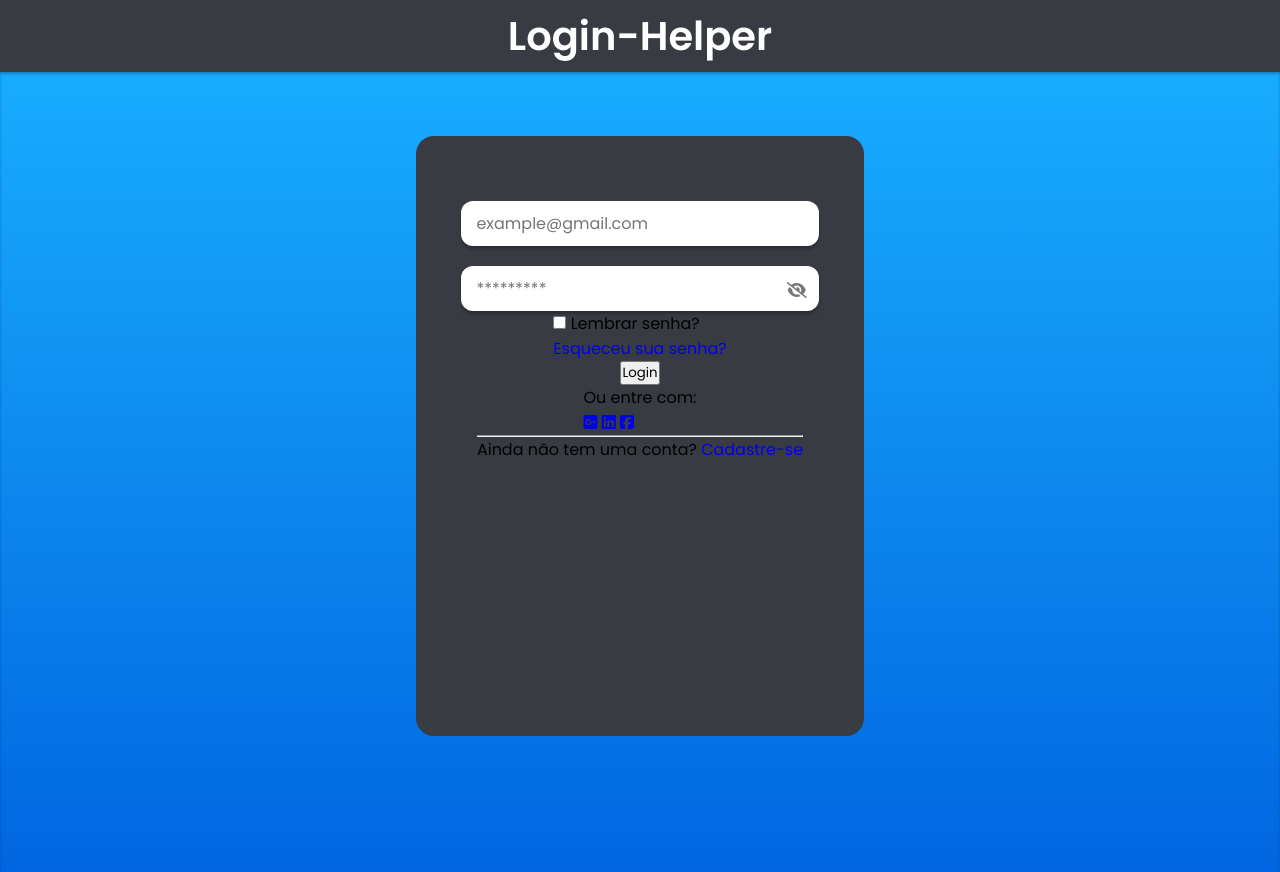
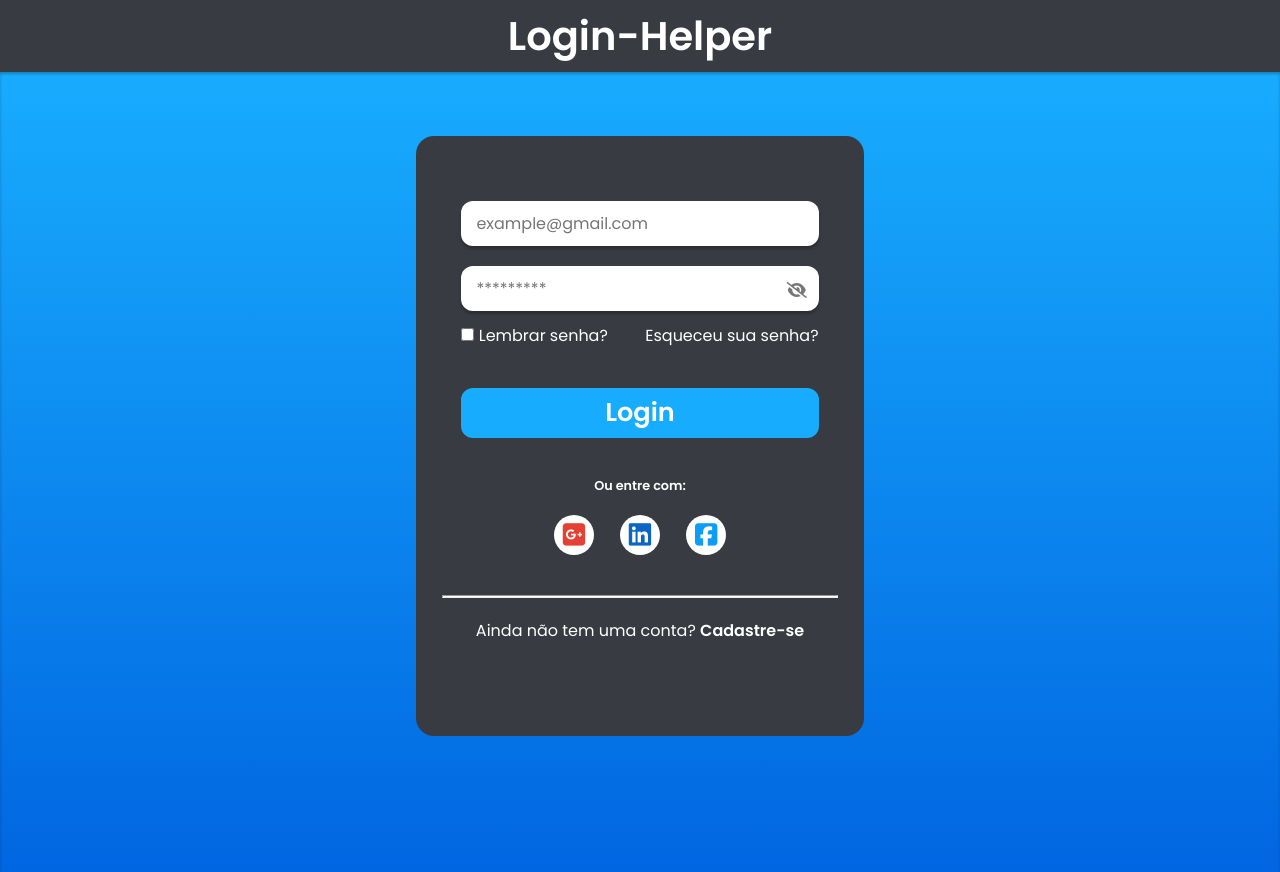
Before and after one commit to LucasLaminM/Login-Helper, a plain HTML site: page index.html in a window 1280 px wide. Drawn offline with Linux system fonts and the light colour scheme.

Commit message:
Ajustes finais

```diff
--- a/css/style.css
+++ b/css/style.css
@@ -4,6 +4,7 @@
     box-sizing: border-box;
     font-family: 'Poppins', sans-serif;
     text-decoration: none;
+    color: #fff;
 }
 
 header {
@@ -85,3 +86,129 @@ main form .password-container i {
 main form .password-container #eye {
     display: none;
 }
+
+main form .password-infos {
+    width: 90%;
+    margin-top: 3%;
+    display: flex;
+    align-items: center;
+    justify-content: space-between;
+}
+
+main form .password-infos a {
+    transition: 0.2s ease-in-out;
+}
+
+main form .password-infos a:hover {
+    color: #18acfe;
+}
+
+main form button {
+    background-color: #18acfe;
+    width: 90%;
+    height: 50px;
+    border: 0;
+    outline: 0;
+    border-radius: 12px;
+    margin-top: 10%;
+    font-size: 1.6em;
+    font-weight: 600;
+    cursor: pointer;
+    transition: 0.3s ease-in-out;
+}
+
+main form button:hover {
+    background: #fff;
+    color: #18acfe;
+}
+
+main form .links-container {
+    width: 100%;
+    display: flex;
+    flex-direction: column;
+    align-items: center;
+    margin-top: 10%
+}
+
+main form .links-container span {
+    font-size: 0.8em;
+    font-weight: 600;
+}
+
+main form .links-container aside {
+    margin-top: 5%;
+    width: 50%;
+    display: flex;
+    align-items: center;
+    justify-content: space-around;
+}
+
+main form .links-container aside i {
+    font-size: 1.6em;
+    background-color: #fff;
+    padding: 8px;
+    height: 40px;
+    width: 40px;
+    border-radius: 20px;
+    transition: 0.3s ease-in-out;
+    color: #fff;
+    display: flex;
+    align-items: center;
+    justify-content: center;
+}
+
+main form .links-container aside .google {
+    color: #e34133;
+}
+
+main form .links-container aside .google:hover {
+    background-color: #e34133;
+    color: #fff;
+}
+
+main form .links-container aside .linkedin {
+    color: #0a66c2;
+}
+
+main form .links-container aside .linkedin:hover {
+    background-color: #0a66c2;
+    color: #fff;
+}
+
+main form .links-container aside .facebook {
+    color: #0e9cf5;
+}
+
+main form .links-container aside .facebook:hover {
+    background-color: #0e9cf5;
+    color: #fff;
+}
+
+main form footer {
+    width: 100%;
+    margin-top: 10%;
+    display: flex;
+    flex-direction: column;
+    align-items: center;
+}
+
+main form footer hr {
+    width: 100%;
+    height: 3px;
+    background-color: #fff;
+}
+
+main form footer span {
+    font-weight: 400;
+    font-style: 0.9em;
+    margin-top: 5%;
+}
+
+main form footer a {
+    font-weight: 600;
+    transition: 0.2s ease-in-out;
+}
+
+main form footer a:hover {
+    color: #18acfe;
+}
--- a/index.html
+++ b/index.html
@@ -23,8 +23,8 @@
 
                     <div class="password-container">
                         <input type="password" id="field-password" class="field-password" placeholder="*********">
-                        <i class="fas fa-eye" id="eye"></i>
-                        <i class="fas fa-eye-slash" id="eye-slash"></i>
+                        <i class="fas fa-eye" id="eye" onclick="showPassword();"></i>
+                        <i class="fas fa-eye-slash" id="eye-slash" onclick="showPassword();"></i>
                     </div>
                </section>
 
@@ -43,9 +43,9 @@
                     <span>Ou entre com:</span>
 
                     <aside>
-                        <a href="#"><i class="fab fa-google-plus-square"></i></a>
-                        <a href="#"><i class="fab fa-linkedin"></i></a>
-                        <a href="#"><i class="fab fa-facebook-square"></i></a>
+                        <a href="#"><i class="fab fa-google-plus-square google"></i></a>
+                        <a href="#"><i class="fab fa-linkedin linkedin"></i></a>
+                        <a href="#"><i class="fab fa-facebook-square facebook"></i></a>
                     </aside>
                </section>
 
--- a/js/index.js
+++ b/js/index.js
@@ -0,0 +1,20 @@
+function showPassword() {
+    const eye = document.getElementById('eye');
+    const eyeSlash = document.getElementById('eye-slash');
+    const fieldPassword = document.getElementById('field-password');
+
+    if(eye.style.display === 'none') {
+        eye.style.display = 'block';
+        eyeSlash.style.display = 'none';
+        fieldPassword.type = 'text';
+    } else {
+        eye.style.display = 'none';
+        eyeSlash.style.display = 'block';
+        fieldPassword.type = 'password';
+    }
+}
+
+document.getElementById('btn-login').addEventListener('click', function(e) {
+    e.preventDefault();
+    alert('Logado!');
+});
```
